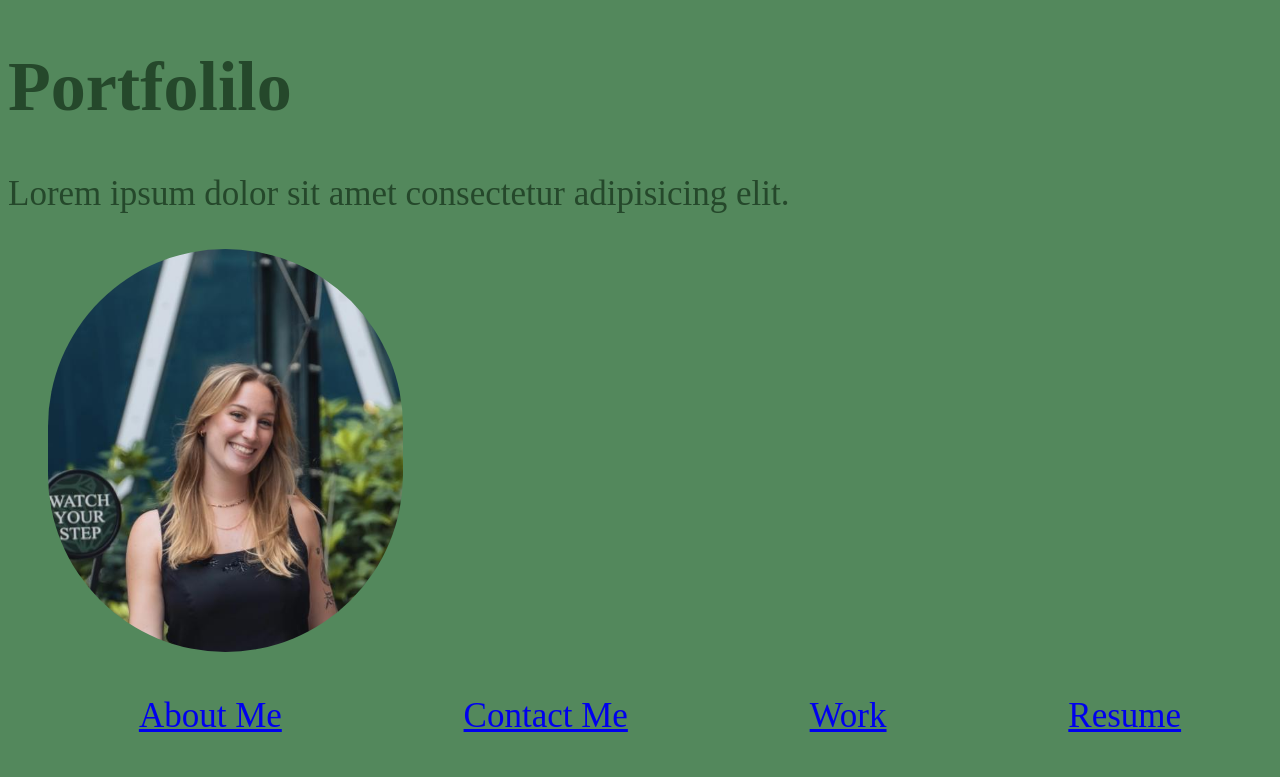
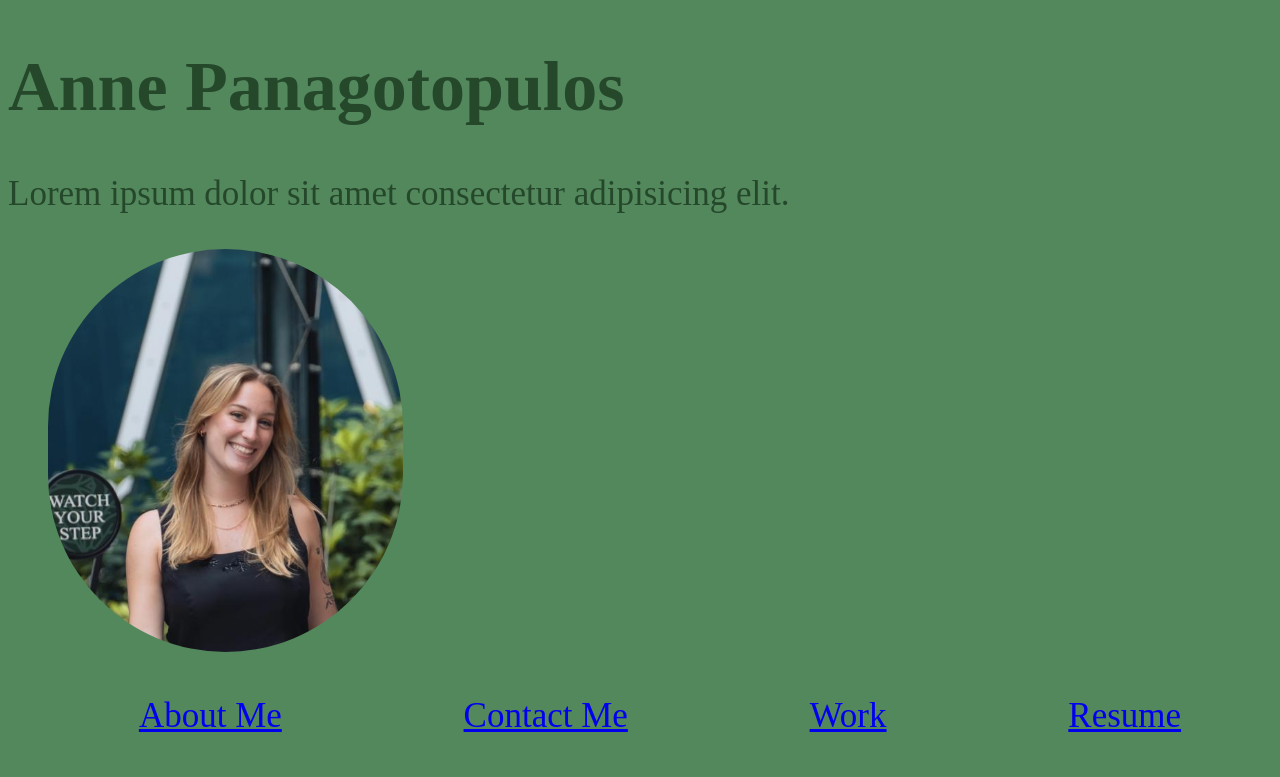
Before and after one commit to Aepango/portfolio, a plain HTML site: page index.html in a window 1280 px wide. Shown: the top 777 px of the page. Drawn offline with Linux system fonts and the light colour scheme.

Commit message:
name change

```diff
--- a/index.html
+++ b/index.html
@@ -11,7 +11,7 @@
 <body>
     <header id="heading-wrap">
         <h1 class="title">
-        Portfolilo
+        Anne Panagotopulos
         </h1>
         <p> Lorem ipsum dolor sit amet consectetur adipisicing elit.</p>
 
```
